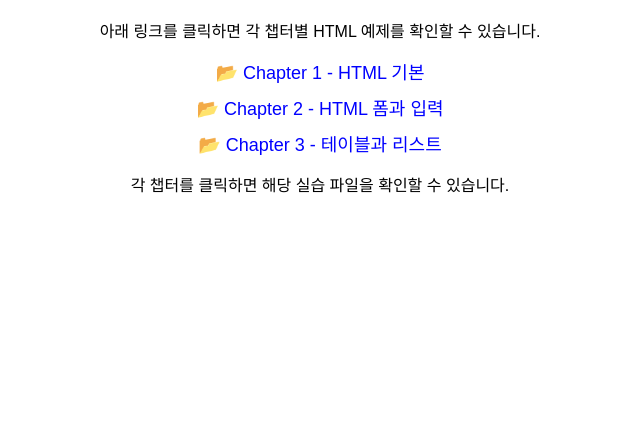
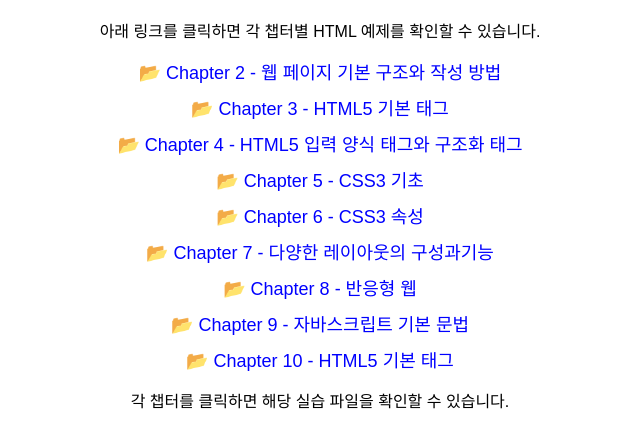
Before and after one commit to glorypang/HTML5-Web-Programming, a plain HTML site: page index.html in a window 1280 px wide. Shown: the part 91-538 px from the top of the page, without its empty margins (320-960 px from the left). Drawn offline with Linux system fonts and the light colour scheme.

Commit message:
Update index.html

```diff
--- a/index.html
+++ b/index.html
@@ -32,9 +32,15 @@
     <p>아래 링크를 클릭하면 각 챕터별 HTML 예제를 확인할 수 있습니다.</p>
 
     <ul>
-        <li><a href="chapter1/index.html">📂 Chapter 1 - HTML 기본</a></li>
-        <li><a href="Chapter_2/index.html">📂 Chapter 2 - HTML 폼과 입력</a></li>
-        <li><a href="chapter3/index.html">📂 Chapter 3 - 테이블과 리스트</a></li>
+        <li><a href="Chapter_2/index.html">📂 Chapter 2 - 웹 페이지 기본 구조와 작성 방법</a></li>
+        <li><a href="chapter3/index.html">📂 Chapter 3 - HTML5 기본 태그</a></li>
+        <li><a href="chapter4/index.html">📂 Chapter 4 - HTML5 입력 양식 태그와 구조화 태그</a></li>
+        <li><a href="chapter5/index.html">📂 Chapter 5 - CSS3 기초</a></li>
+        <li><a href="chapter6/index.html">📂 Chapter 6 - CSS3 속성</a></li>
+        <li><a href="chapter7/index.html">📂 Chapter 7 - 다양한 레이아웃의 구성과기능</a></li>
+        <li><a href="chapter8/index.html">📂 Chapter 8 - 반응형 웹</a></li>
+        <li><a href="chapter9/index.html">📂 Chapter 9 - 자바스크립트 기본 문법</a></li>
+        <li><a href="chapter10/index.html">📂 Chapter 10 - HTML5 기본 태그</a></li>
     </ul>
 
     <p>각 챕터를 클릭하면 해당 실습 파일을 확인할 수 있습니다.</p>
```
